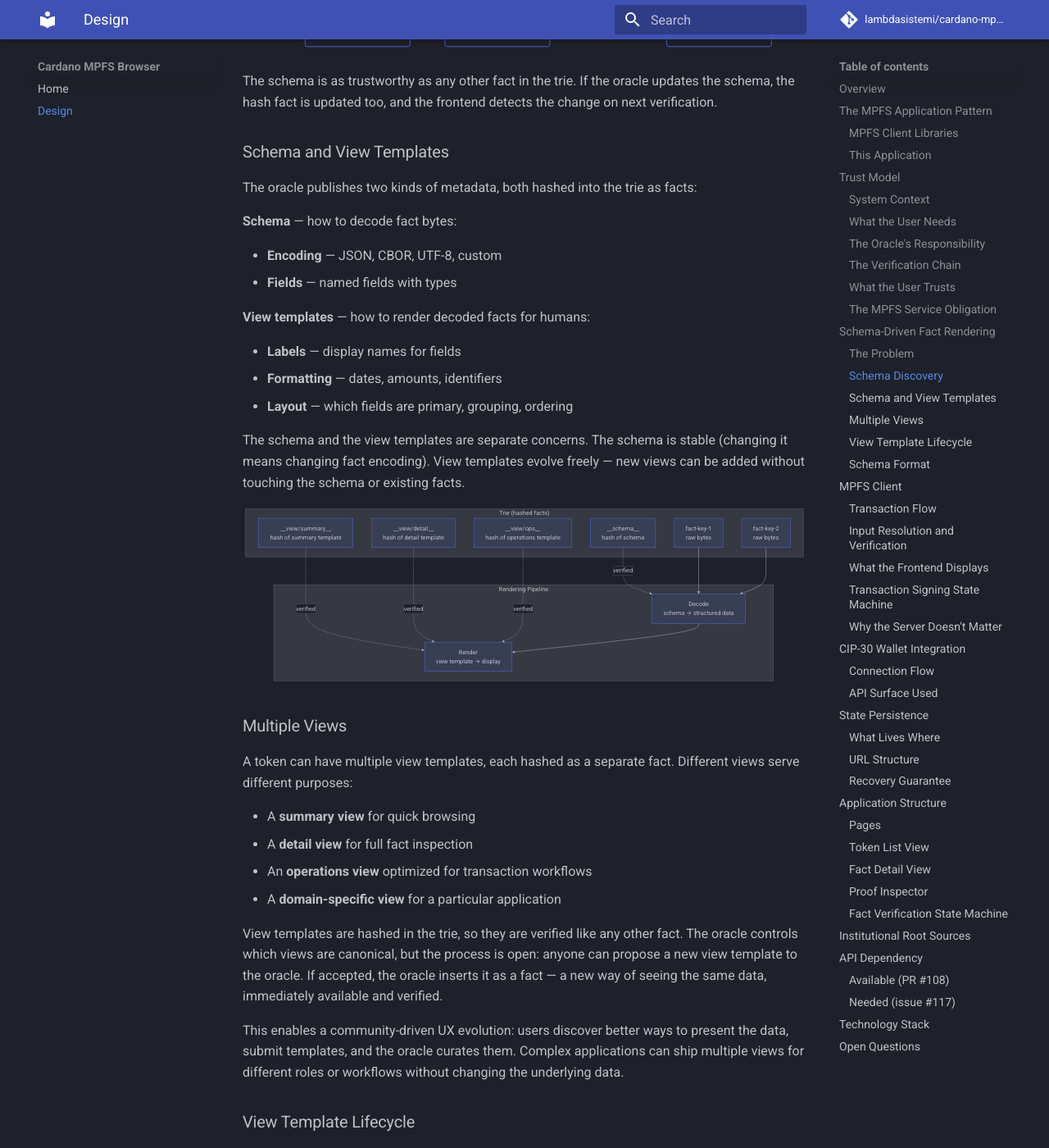
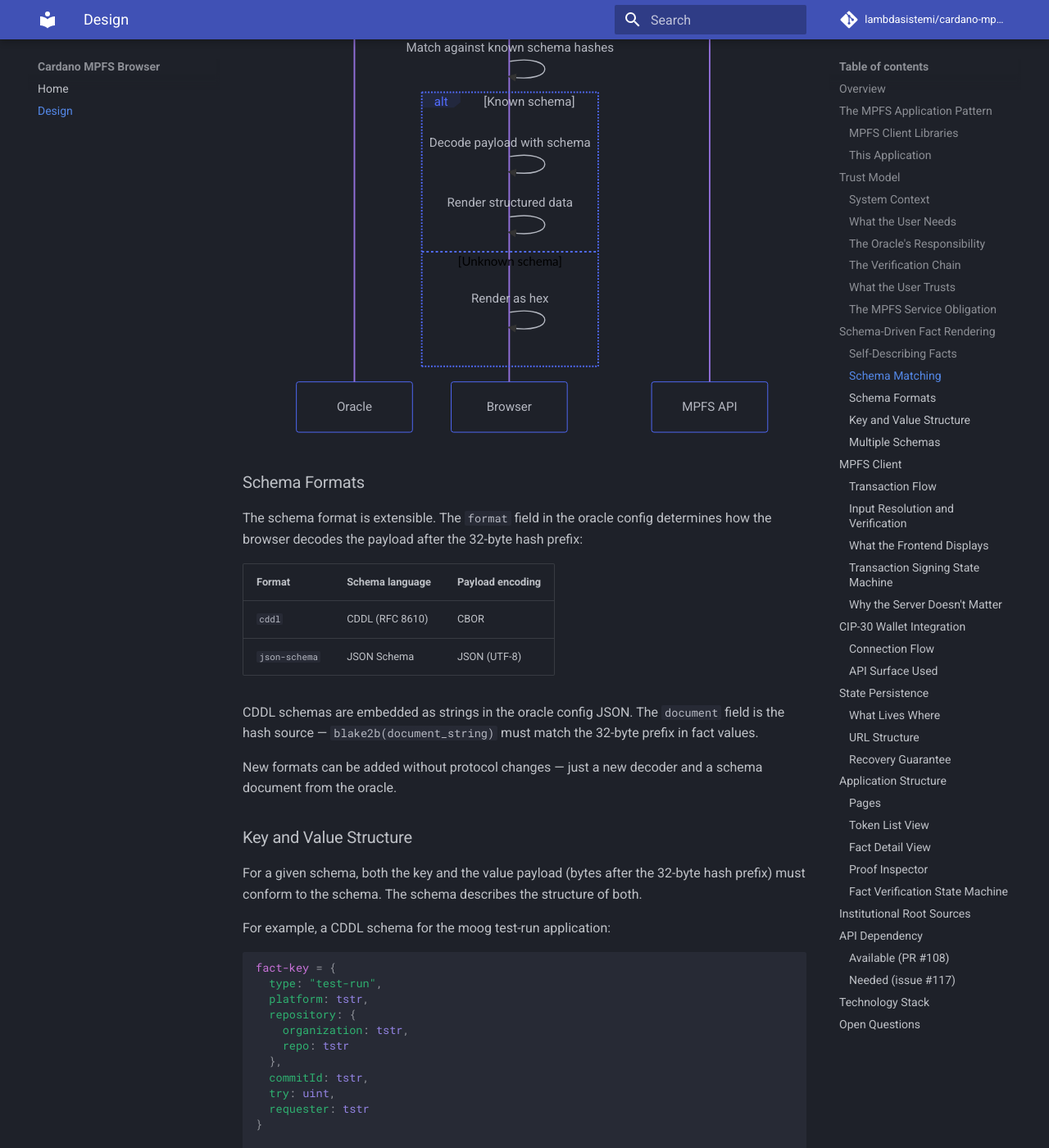
Before and after one commit to lambdasistemi/cardano-mpfs-browser, an MkDocs documentation site: the page built from docs/design.md, in a window 1280 px wide and 1400 px high, scrolled down 6501 px. Shown: the whole window at 82% size. Built offline with MkDocs 1.6.1 and Material for MkDocs 9.7.7, drawn with Linux system fonts in a browser that asks for light colours; comment, search, counter and statistics services are not loaded; some of the changed text lies outside the part shown.

Commit message:
docs: update schema design — self-describing facts
Facts use a 32-byte blake2b hash prefix in the value to
identify their schema. The oracle publishes schemas in a
config document. The browser hashes each schema, matches
against fact prefixes, and decodes with the appropriate
format (CDDL/CBOR, JSON Schema/JSON).

Replaces the old __schema__ trie fact approach.

Closes #18

````diff
--- a/docs/design.md
+++ b/docs/design.md
@@ -156,15 +156,24 @@ data, the proofs won't verify and the user knows immediately.
 
 ### The Oracle's Responsibility
 
-The oracle (token owner) publishes:
+The oracle (token owner) publishes a configuration document:
+
+```json
+{
+  "tokenId": "21c5...",
+  "schemas": [
+    { "format": "cddl", "document": "..." },
+    { "format": "json-schema", "document": "..." }
+  ]
+}
+```
 
 - The **token ID** — identifies the cage on-chain
-- The **schema** — describes how to interpret facts
-- The **schema hash** is stored as a fact in the trie itself
+- The **schemas** — one or more schema documents with their
+  format, used to decode facts
 
-By publishing the token ID, the oracle gives users the entry
-point to independently verify everything: the cage UTxO, the
-trie root, the schema hash, and every fact.
+By publishing the token ID and schemas, the oracle gives users
+the entry point to independently verify and interpret everything.
 
 ### The Verification Chain
 
@@ -220,148 +229,116 @@ verification fails visibly.
 
 ## Schema-Driven Fact Rendering
 
-### The Problem
+### Self-Describing Facts
 
-MPFS stores facts as raw bytestrings. In real applications these
-will be structured data (JSON-LD, CBOR, etc.) but the trie is
-format-agnostic. The frontend needs to know how to interpret
-and render the bytes.
+MPFS stores facts as raw bytestrings in the trie. The trie is
+format-agnostic — it stores whatever bytes the oracle inserts.
+To enable generic rendering, facts follow a convention: the
+first 32 bytes of the **value** are the blake2b-256 hash of
+the schema document used to encode the rest.
 
-### Schema Discovery
+```
+value = schema_hash (32 bytes) ++ payload
+```
 
-The oracle publishes the token ID and the schema together. The
-schema's hash is stored as a fact in the trie, so the trust chain
-applies to the schema itself — a bogus schema would fail hash
-verification.
+The schema hash links the fact to a specific schema document
+published by the oracle. The browser computes the hash of each
+known schema and matches it against the prefix. Facts with
+unknown schema hashes are displayed as raw hex.
+
+This is a convention, not enforced on-chain. The schema hash
+prefix is what makes facts interpretable by generic clients.
+
+### Schema Matching
 
 ```mermaid
 sequenceDiagram
     participant O as Oracle
-    participant U as User/Frontend
+    participant B as Browser
     participant API as MPFS API
 
-    Note over O: Publishes: token ID + schema
+    Note over O: Publishes: oracle config<br/>(token ID + schemas)
 
-    U->>U: Receive token ID and schema from oracle
+    B->>B: Receive oracle config
+    B->>B: Hash each schema document
 
-    U->>API: GET /tokens/:id/facts/__schema__
-    API-->>U: schema_hash + MPF proof
+    B->>API: GET /tokens/:id/facts/:key
+    API-->>B: value bytes + MPF proof
 
-    U->>U: Verify MPF proof against cage root
-    U->>U: Hash schema, compare with fact
-    U->>U: Schema verified ✓
+    B->>B: Verify MPF proof
+    B->>B: Extract first 32 bytes of value
+    B->>B: Match against known schema hashes
 
-    U->>API: GET /tokens/:id/facts/:key
-    API-->>U: raw bytes + MPF proof
-
-    U->>U: Verify MPF proof
-    U->>U: Decode bytes using verified schema
-    U->>U: Render structured fact to user
+    alt Known schema
+        B->>B: Decode payload with schema
+        B->>B: Render structured data
+    else Unknown schema
+        B->>B: Render as hex
+    end
 ```
 
-The schema is as trustworthy as any other fact in the trie. If
-the oracle updates the schema, the hash fact is updated too, and
-the frontend detects the change on next verification.
+### Schema Formats
 
-### Schema and View Templates
+The schema format is extensible. The `format` field in the
+oracle config determines how the browser decodes the payload
+after the 32-byte hash prefix:
 
-The oracle publishes two kinds of metadata, both hashed into
-the trie as facts:
+| Format | Schema language | Payload encoding |
+|--------|----------------|-----------------|
+| `cddl` | CDDL (RFC 8610) | CBOR |
+| `json-schema` | JSON Schema | JSON (UTF-8) |
 
-**Schema** — how to decode fact bytes:
+CDDL schemas are embedded as strings in the oracle config
+JSON. The `document` field is the hash source —
+`blake2b(document_string)` must match the 32-byte prefix in
+fact values.
 
-- **Encoding** — JSON, CBOR, UTF-8, custom
-- **Fields** — named fields with types
+New formats can be added without protocol changes — just a
+new decoder and a schema document from the oracle.
 
-**View templates** — how to render decoded facts for humans:
+### Key and Value Structure
 
-- **Labels** — display names for fields
-- **Formatting** — dates, amounts, identifiers
-- **Layout** — which fields are primary, grouping, ordering
+For a given schema, both the key and the value payload (bytes
+after the 32-byte hash prefix) must conform to the schema.
+The schema describes the structure of both.
 
-The schema and the view templates are separate concerns. The
-schema is stable (changing it means changing fact encoding). View
-templates evolve freely — new views can be added without touching
-the schema or existing facts.
+For example, a CDDL schema for the moog test-run application:
 
-```mermaid
-graph TB
-    subgraph "Trie (hashed facts)"
-        S["__schema__<br/>hash of schema"]
-        V1["__view/summary__<br/>hash of summary template"]
-        V2["__view/detail__<br/>hash of detail template"]
-        V3["__view/ops__<br/>hash of operations template"]
-        F1["fact-key-1<br/>raw bytes"]
-        F2["fact-key-2<br/>raw bytes"]
-    end
+```cddl
+fact-key = {
+  type: "test-run",
+  platform: tstr,
+  repository: {
+    organization: tstr,
+    repo: tstr
+  },
+  commitId: tstr,
+  try: uint,
+  requester: tstr
+}
 
-    subgraph "Rendering Pipeline"
-        D["Decode<br/>schema → structured data"]
-        R["Render<br/>view template → display"]
-    end
-
-    S -.->|"verified"| D
-    F1 --> D
-    F2 --> D
-    V1 -.->|"verified"| R
-    V2 -.->|"verified"| R
-    V3 -.->|"verified"| R
-    D --> R
+fact-value = {
+  phase: "pending" / "accepted"
+        / "finished" / "rejected",
+  duration: uint,
+  ? outcome: "success" / "failure" / "unknown",
+  ? url: tstr,
+  ? from: fact-value
+}
 ```
 
-### Multiple Views
+### Multiple Schemas
 
-A token can have multiple view templates, each hashed as a
-separate fact. Different views serve different purposes:
+A token can accumulate multiple schemas over time. The oracle
+may update the encoding format, add new fact types, or evolve
+the data structure. Each schema version is a separate document
+with a distinct hash.
 
-- A **summary view** for quick browsing
-- A **detail view** for full fact inspection
-- An **operations view** optimized for transaction workflows
-- A **domain-specific view** for a particular application
-
-View templates are hashed in the trie, so they are verified like
-any other fact. The oracle controls which views are canonical,
-but the process is open: anyone can propose a new view template
-to the oracle. If accepted, the oracle inserts it as a fact — a
-new way of seeing the same data, immediately available and
-verified.
-
-This enables a community-driven UX evolution: users discover
-better ways to present the data, submit templates, and the oracle
-curates them. Complex applications can ship multiple views for
-different roles or workflows without changing the underlying
-data.
-
-### View Template Lifecycle
-
-```mermaid
-sequenceDiagram
-    participant C as Community
-    participant O as Oracle
-    participant T as Trie
-    participant B as Browser
-
-    C->>O: Propose new view template
-    O->>O: Review template
-    O->>T: Insert __view/proposed__ = hash
-    T-->>O: MPF proof
-
-    B->>T: GET __view/* (discover views)
-    T-->>B: list of view template hashes
-
-    B->>B: Fetch templates, verify hashes
-    B->>B: User selects view
-
-    Note over B: Same facts, different<br/>rendering — verified
-```
-
-### Schema Format
-
-The exact schema format is TBD. Candidates:
-
-- JSON Schema with rendering extensions
-- A minimal custom format (since we only need decoding + display)
-- CIP-100 / JSON-LD alignment for Cardano ecosystem compatibility
+Old facts remain readable because old schemas remain in the
+oracle config. The browser matches each fact's schema hash
+against all known schemas. Schemas should never be removed
+from the oracle config — removing a schema makes older facts
+unreadable by generic clients.
 
 ## MPFS Client
 
@@ -731,14 +708,10 @@ status:
 
 ## Open Questions
 
-1. **Schema format** — JSON Schema + extensions? Custom minimal
-   format? CIP-100 alignment?
-2. **CBOR decoding in PureScript** — which library? FFI to a JS
+1. **CBOR decoding in PureScript** — which library? FFI to a JS
    CBOR library? How much of the Cardano tx structure do we need
    to parse?
-3. **Institutional root protocol** — is there a standard for
+2. **Institutional root protocol** — is there a standard for
    publishing UTXO Merkle roots, or do we define one?
-4. **Multi-token view** — should the explorer support comparing
+3. **Multi-token view** — should the explorer support comparing
    facts across tokens, or is it strictly per-token?
-5. **Schema registry** — could schemas themselves be an MPFS token,
-   creating a self-referential schema registry?
````
